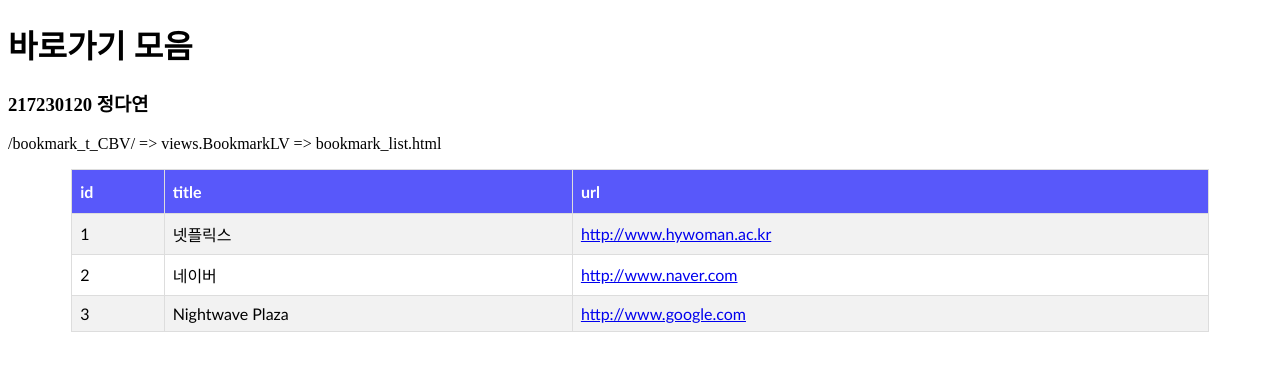
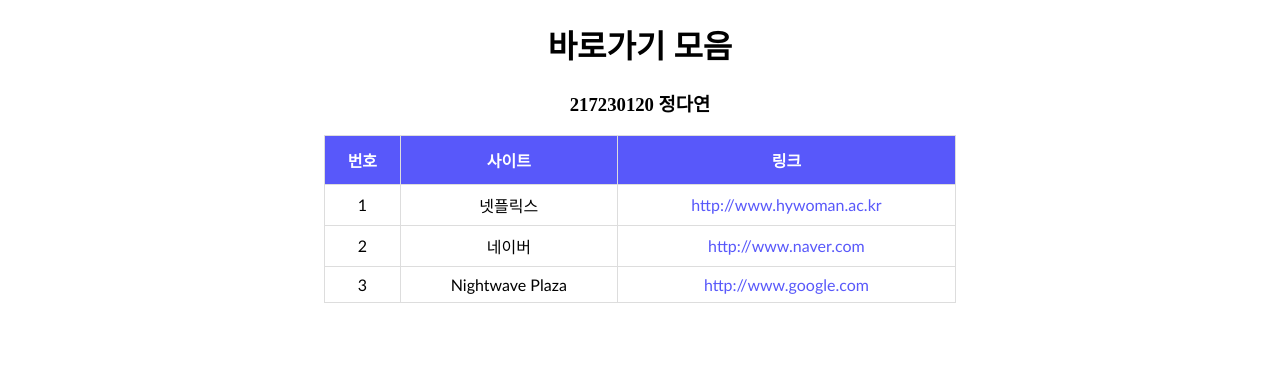
Before and after one commit to kkchy12/blog, a Django app: template bookmark/templates/bookmark/bookmark_list.html in a window 1280 px wide. Shown: the top 371 px of the page. Run offline with Django 3.2, Linux system fonts and the light colour scheme; the template is opened without the code that fills it, so the values that code supplies are empty.

Commit message:
Changed ...

```diff
--- a/bookmark/templates/bookmark/bookmark_list.html
+++ b/bookmark/templates/bookmark/bookmark_list.html
@@ -7,8 +7,9 @@
         #tbl {
             font-family: "Trebuchet MS", Arial, Helvetica, sans-serif;
             border-collapse: collapse;
-            width: 90%;
+            width: 50%;
             margin: auto;
+            text-align: center;
         }
 
         #tbl td, #tbl th {
@@ -16,31 +17,50 @@
             padding: 8px;
         }
 
-        #tbl tr:nth-child(even){background-color: #f2f2f2;}
+        #tbl tr:nth-child(even){background-color: #ffffff;}
 
-        #tbl tr:hover {background-color: #ddd;}
+        #tbl tr:hover {background-color: #EFF2FB;}
 
         #tbl th {
             padding-top: 12px;
             padding-bottom: 12px;
-            text-align: left;
+            text-align: center;
             background-color: #5858FA;
             color: white;
         }
+
+        #tt {
+            text-align: center;
+        }
+
+
+        a:link {
+            text-align: center;
+            text-decoration: none;
+            color: #5858FA;
+        }
+        a:hover {
+
+        }
+        a:visited{
+
+        }
+
     </style>
 </head>
 <body>
     <div id="content">
-        <h1>바로가기 모음</h1>
-        <h3>217230120 정다연</h3>
+        <div id="tt">
+            <h1>바로가기 모음</h1>
+            <h3>217230120 정다연</h3>
+        </div>
 
-            <p>/bookmark_t_CBV/ => views.BookmarkLV => bookmark_list.html</p>
             <!--표 형식 스타일-->
             <table id="tbl" >
                 <tr>
-                    <th>id</th>
-                    <th>title</th>
-                    <th>url</th>
+                    <th>번호</th>
+                    <th>사이트</th>
+                    <th>링크</th>
                 </tr>
                  <!-- 디폴트 컨텍스트 변수가 objecct_list -->
                     <tr>
@@ -93,24 +113,3 @@
     </div>
 </body>
 </html>
-
-
-{#    <ul>#}
-{#        {% for bookmark in object_list %} <!--#}
-{#        object_list 내부의 모든 bookmark에 대하여 반복 처리#}
-{#        BookmarkLV 클래스형 뷰에서 설명한#}
-{#        디폴트 컨텍스트 변수 object_list를 인수로 받아서 활용하고 있음 -->#}
-{#            <li><!-- name이 'detail'인 url 패턴으로 연결하되#}
-{#            bookmark.id가 pk 매개변수로 지정되어#}
-{#            /bookmark/99/와 같은 url 패턴으로 처리됨.#}
-{#            따라서 BookmarkDV.as_view() 메소드가 담당하여#}
-{#            bookmark_detail.html로 연결함. -->#}
-{#                <a href="{% url 'detail' bookmark.id %}">#}
-{#                {{ bookmark }}#}
-{#                </a>#}
-{#            </li>#}
-{#        {% endfor %}#}
-{#    </ul>#}
-{#</div>#}
-{#</body>#}
-{#</html>#}
```
